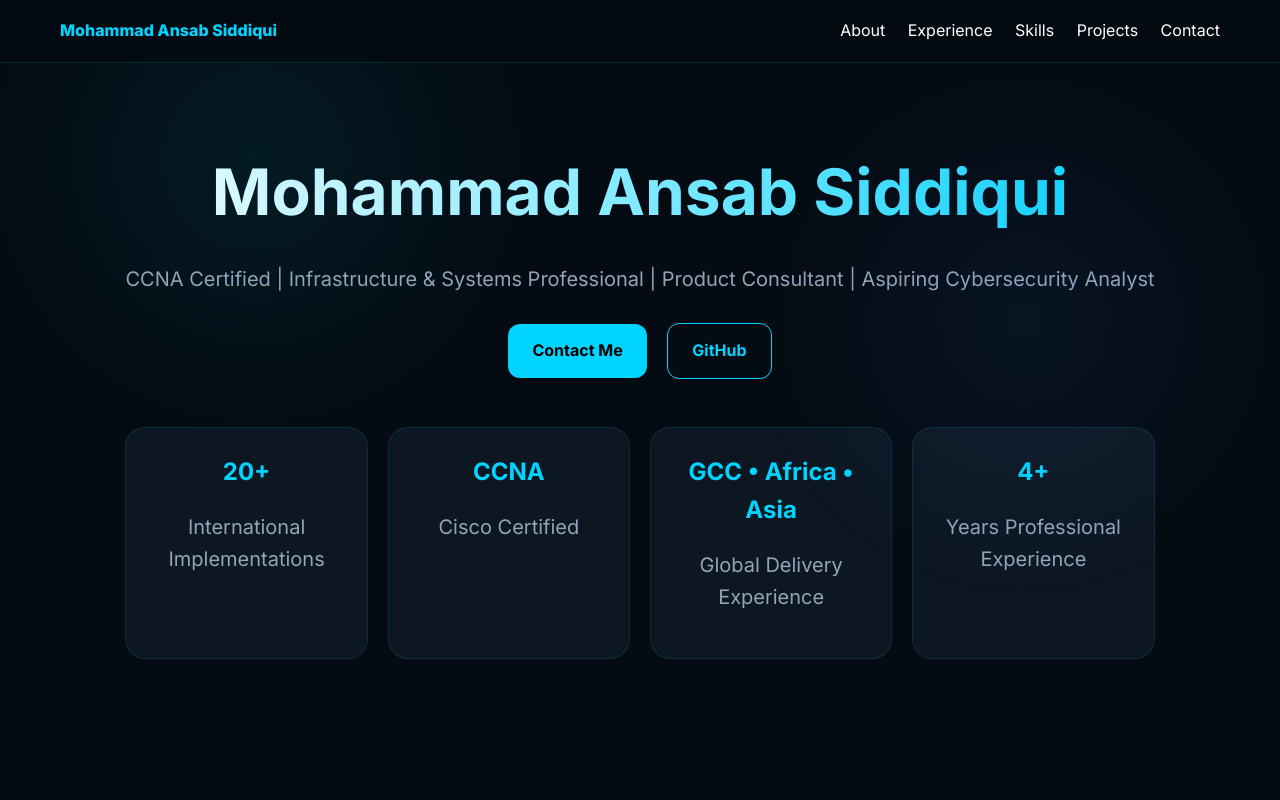
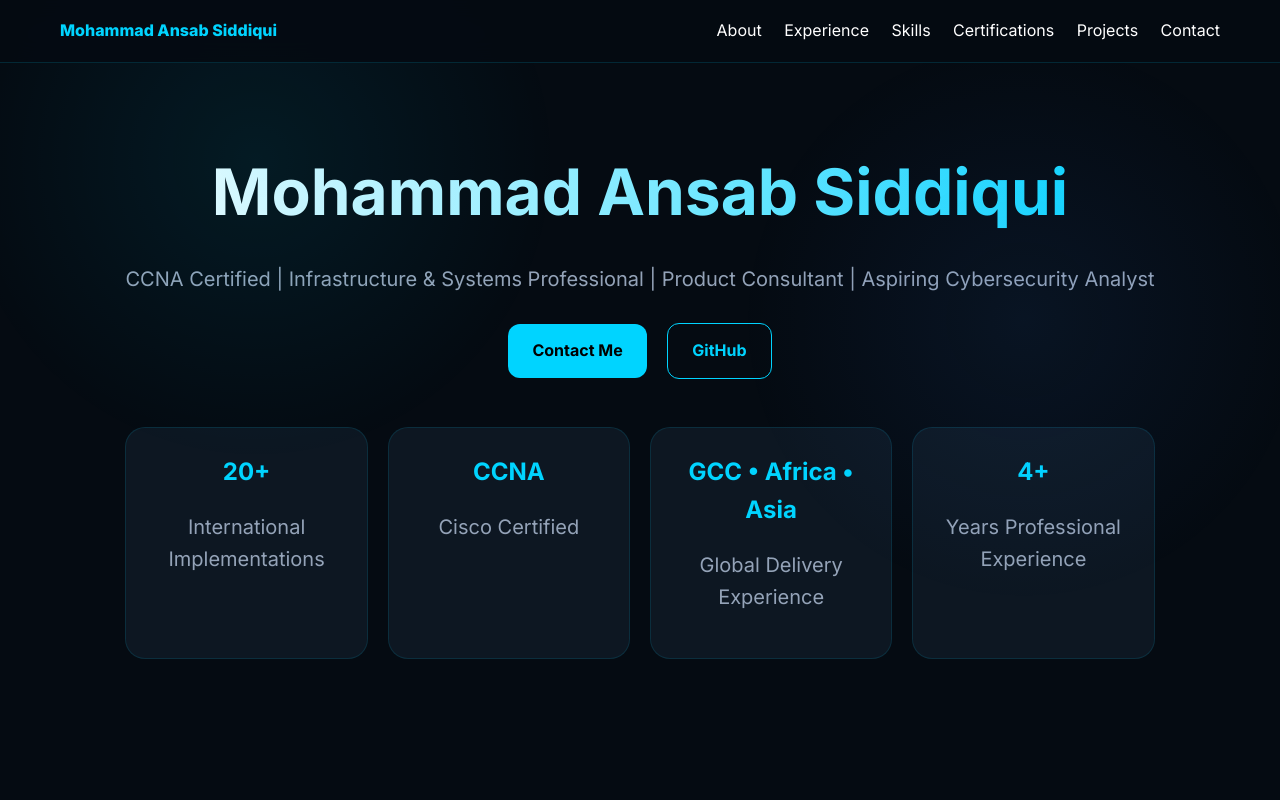
Before and after one commit to ansabsid/ansabsid.github.io, a plain HTML site: page index.html in a window 1280 px wide. Shown: the top 800 px of the page. Drawn offline with Linux system fonts and the light colour scheme; a script that the page names is missing.

Commit message:
Update index.html

```diff
--- a/index.html
+++ b/index.html
@@ -184,6 +184,7 @@ text-shadow:0 0 10px #00d4ff;
 <a href="#about">About</a>
 <a href="#experience">Experience</a>
 <a href="#skills">Skills</a>
+    <a href="#certifications">Certifications</a>
 <a href="#projects">Projects</a>
 <a href="#contact">Contact</a>
 </div>
```
